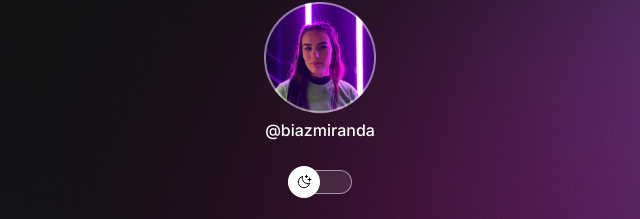
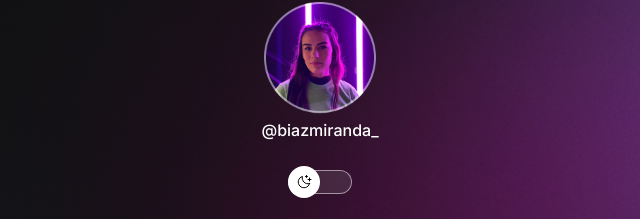
Before and after one commit to biinhaz/linkTreeBia, a plain HTML site: page index.html in a window 1280 px wide. Shown: the part 78-297 px from the top of the page, 320-960 px from the left. Drawn offline with nearby package versions, Linux system fonts and the light colour scheme.

Commit message:
fix/instagram-profile

```diff
--- a/index.html
+++ b/index.html
@@ -16,7 +16,7 @@
     <div id="container">
       <div id="profile">
         <img src="./assets/avatar.png" alt="Bia's Profile Photo" />
-        <p>@biazmiranda</p>
+        <p>@biazmiranda_</p>
       </div>
 
       <div id="switch" onclick="toggleMode()">
```
